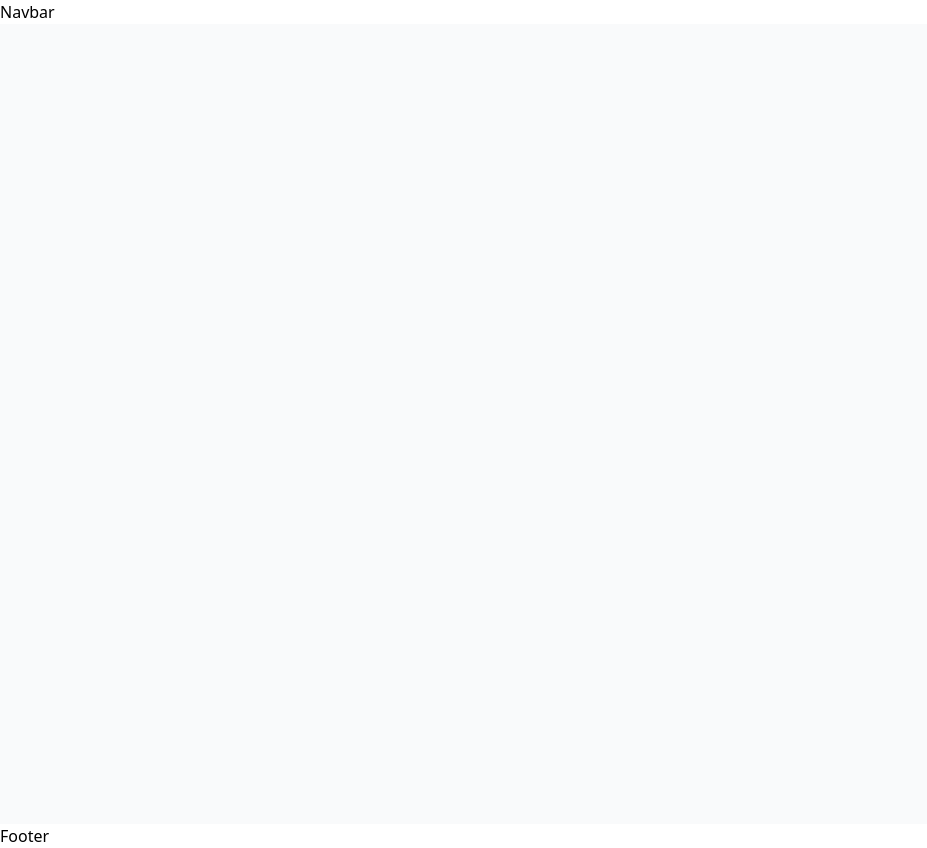
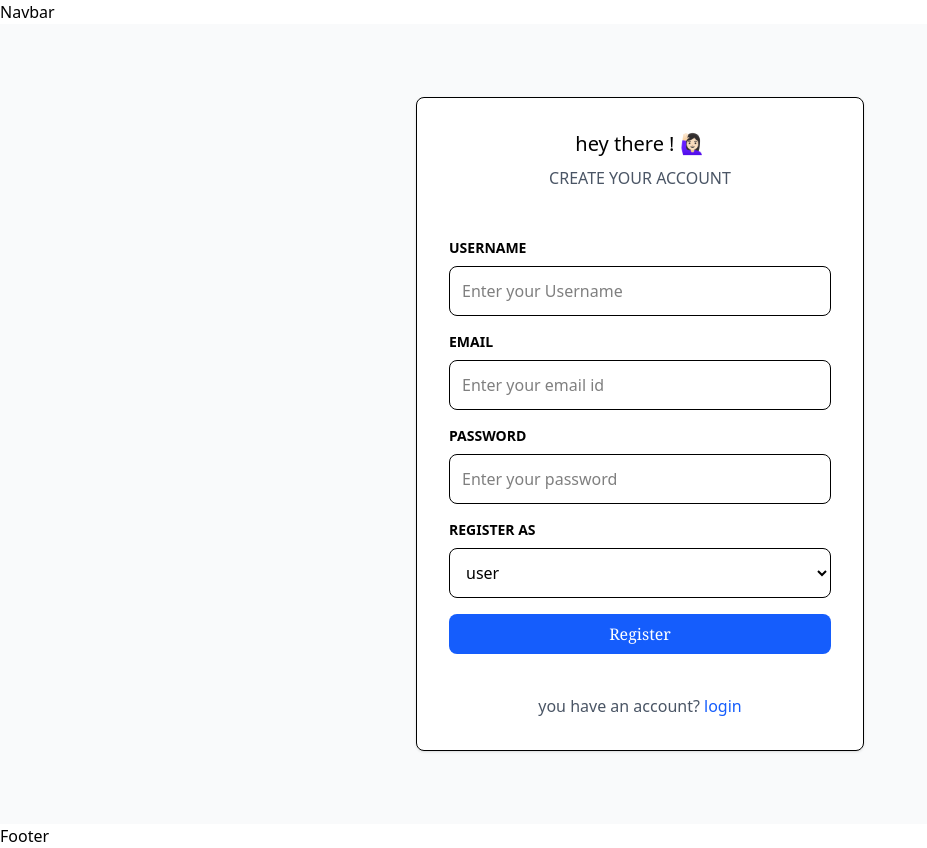
Before and after one commit to Abhilasha-Ahingare/Event-Management-Ticketing-System, a React (Vite) app in the folder event mangar/frontend/: page /registration in a window 1280 px wide. Shown: the whole page, without its empty margins (0-927 px from the left). Built offline with nearby package versions, Linux system fonts and the light colour scheme; no server answers.

Commit message:
authetication complete

```diff
--- a/event mangar/frontend/src/App.jsx
+++ b/event mangar/frontend/src/App.jsx
@@ -1,22 +1,20 @@
-import { useState } from "react";
 import { Routes, Route } from "react-router-dom";
 import Navbar from "./components/Navbar";
 import Home from "./pages/Home";
+import Login from "./pages/Login";
+import Register from "./pages/Register";
 import EventDetail from "./pages/EventDetails";
 import MyTickets from "./pages/MyTickets";
+import OrganizerDashBoard from "./pages/OrganizerDashBoard";
+import NotFound from "./pages/NotFound";
 import Footer from "./components/Footer";
-import NotFound from "./pages/NotFound";
-import OrganizerDashBoard from "./pages/OrganizerDashBoard";
-import Login from "./pages/Login";
 import ProtectRoutes from "./ProtectRoutes";
-import Register from "./pages/Register";
 
 function App() {
   return (
     <>
       <Navbar />
       <Routes>
-        {/* Protect home page, only logged-in users can access */}
         <Route
           path="/"
           element={
@@ -25,13 +23,9 @@ function App() {
             </ProtectRoutes>
           }
         />
-        {/* Login page is public */}
         <Route path="/login" element={<Login />} />
         <Route path="/registration" element={<Register />} />
-
-        {/* Event details can be public or protected as needed */}
         <Route path="/event/:id" element={<EventDetail />} />
-        {/* User tickets, only for users */}
         <Route
           path="/tickets"
           element={
@@ -40,7 +34,6 @@ function App() {
             </ProtectRoutes>
           }
         />
-        {/* Organizer dashboard, only for organizers */}
         <Route
           path="/organizer"
           element={
@@ -49,8 +42,7 @@ function App() {
             </ProtectRoutes>
           }
         />
-        {/* Not found route */}
-        <Route path="/*" element={<NotFound />} />
+        <Route path="*" element={<NotFound />} />
       </Routes>
       <Footer />
     </>
--- a/event mangar/frontend/src/pages/Login.jsx
+++ b/event mangar/frontend/src/pages/Login.jsx
@@ -1,13 +1,97 @@
-import React from 'react'
+import React, { useState } from "react";
+import { useNavigate, Link } from "react-router-dom";
+import { UserAuth } from "../context/Authcontext";
+import api from "../context/utils/api";
 
 const Login = () => {
+  const [email, setEmail] = useState("");
+  const [password, setPassword] = useState("");
+  const { setUser } = UserAuth();
+  const navigate = useNavigate();
+
+  const submitHandler = async (e) => {
+    e.preventDefault();
+    try {
+      const { data } = await api.post(`/auth/login`, { email, password });
+      localStorage.setItem("token", data.token);
+      setUser(data.user);
+
+      alert("Login successfully!");
+      navigate("/");
+    } catch (err) {
+      alert(err.response?.data?.message || "Login failed. Try again.");
+      console.error("Login failed:", err);
+    }
+  };
+
   return (
-    <div className='w-full h-screen flex justify-center items-center bg-gray-50'>
-      <form className='w-full max-w-md bg-white p-8 rounded-lg border shadow-sm m-4'>
+    <div className="w-full h-screen flex justify-center items-center bg-gray-50">
+      <form
+        className="w-full max-w-md bg-white p-8 rounded-lg border shadow-sm m-4"
+        onSubmit={submitHandler}
+      >
+        <div className="flex flex-col items-center mb-6">
+          <h2 className="text-xl font-medium mb-2">Welcome Back! 💬</h2>
+          <p className="text-center text-gray-600 mb-6 uppercase">
+            Enter your email and password
+          </p>
+        </div>
 
+        <div className="space-y-4">
+          <div className="mb-4">
+            <label
+              htmlFor="email"
+              className="block text-sm font-semibold mb-2 uppercase"
+            >
+              Email
+            </label>
+            <input
+              type="email"
+              value={email}
+              name="email"
+              id="email"
+              placeholder="Enter your email id"
+              autoComplete="new-password"
+              onChange={(e) => setEmail(e.target.value)}
+              className="w-full p-3 border rounded-lg focus:outline-none focus:right-2 focus:ring-blue-500"
+            />
+          </div>
+
+          <div className="mb-4">
+            <label
+              htmlFor="password"
+              className="block text-sm font-semibold mb-2 uppercase"
+            >
+              Password
+            </label>
+            <input
+              type="password"
+              value={password}
+              name="password"
+              id="password"
+              placeholder="Enter your password"
+              autoComplete="new-password"
+              onChange={(e) => setPassword(e.target.value)}
+              className="w-full p-3 border rounded-lg focus:outline-none focus:right-2 focus:ring-blue-950"
+              minLength="6"
+            />
+          </div>
+          <button
+            type="submit"
+            className="w-full bg-blue-600 text-white p-2 rounded-lg hover:bg-blue-700 transition-colors font-serif"
+          >
+            Login
+          </button>
+        </div>
+        <div className="mt-6 text-center">
+          <span className="text-gray-600">Don't have an account? </span>
+          <Link to="/register" className="text-blue-600 hover:underline">
+            Register
+          </Link>
+        </div>
       </form>
     </div>
-  )
-}
+  );
+};
 
-export default Login
+export default Login;
--- a/event mangar/frontend/src/pages/Register.jsx
+++ b/event mangar/frontend/src/pages/Register.jsx
@@ -1,12 +1,148 @@
-import React from 'react'
+import React, { useState } from "react";
+import { Link, useNavigate } from "react-router-dom";
+import { UserAuth } from "../context/Authcontext";
+import api from "../context/utils/api";
 
 const Register = () => {
+  const [email, setEmail] = useState("");
+  const [password, setPassword] = useState("");
+  const [role, setRole] = useState("user");
+  const [Username, setUsername] = useState("");
+  const navigate = useNavigate();
+  const { setUser } = UserAuth();
+
+  const submitHandler = async (e) => {
+    e.preventDefault();
+    try {
+      const response = await api.post(`/auth/registration`, {
+        Username,
+        email,
+        password,
+        role,
+      });
+
+      if (response.status === 201 && response.data) {
+        const { token, user } = response.data;
+        if (token) {
+          localStorage.setItem("token", token);
+        }
+        if (setUser) setUser(user);
+
+        alert("Registration successful & logged in!");
+        navigate("/login");
+      } else {
+        alert("Registration failed. Please try again.");
+      }
+    } catch (error) {
+      alert("Registration failed. Please try again.");
+      console.error("registration failed", error);
+    }
+  };
 
   return (
-    <div className='w-full h-screen flex justify-center items-center bg-gray-50'>
-      <form className='border-red-100'></form>
+    <div className="w-full h-screen flex justify-center items-center bg-gray-50">
+      <form
+        className="w-full max-w-md bg-white p-8 rounded-lg border shadow-sm m-4"
+        onSubmit={submitHandler}
+      >
+        <div className="flex flex-col items-center mb-6">
+          <h2 className="text-xl font-medium mb-2">hey there ! 🙋🏻‍♀️</h2>
+          <p className="text-center text-gray-600 mb-6 uppercase">
+            Create your account
+          </p>
+        </div>
+        <div className="space-y-4">
+          <div className="mb-4">
+            <label
+              htmlFor="Username"
+              className="block text-sm font-semibold mb-2 uppercase"
+            >
+              Username
+            </label>
+            <input
+              type="text"
+              value={Username}
+              name="Username"
+              id="Username"
+              placeholder="Enter your Username"
+              onChange={(e) => setUsername(e.target.value)}
+              className="w-full p-3 border rounded-lg focus:outline-none focus:right-2 focus:ring-blue-500"
+              required
+            />
+          </div>
+          <div className="mb-4">
+            <label
+              htmlFor="email"
+              className="block text-sm font-semibold mb-2 uppercase"
+            >
+              Email
+            </label>
+            <input
+              type="email"
+              value={email}
+              name="email"
+              id="email"
+              placeholder="Enter your email id"
+              onChange={(e) => setEmail(e.target.value)}
+              className="w-full p-3 border rounded-lg focus:outline-none focus:right-2 focus:ring-blue-500"
+              required
+            />
+          </div>
+          <div className="mb-4">
+            <label
+              htmlFor="password"
+              className="block text-sm font-semibold mb-2 uppercase"
+            >
+              Password
+            </label>
+            <input
+              type="password"
+              value={password}
+              name="password"
+              id="password"
+              placeholder="Enter your password"
+              onChange={(e) => setPassword(e.target.value)}
+              className="w-full p-3 border rounded-lg focus:outline-none focus:right-2 focus:ring-blue-500"
+              minLength="6"
+              required
+            />
+          </div>
+          <div className="mb-4">
+            <label
+              htmlFor="role"
+              className="block text-sm font-semibold mb-2 uppercase"
+            >
+              Register as
+            </label>
+            <select
+              id="role"
+              name="role"
+              value={role}
+              onChange={(e) => setRole(e.target.value)}
+              className="w-full p-3 border rounded-lg focus:outline-none focus:right-2 focus:ring-blue-500"
+              required
+            >
+              <option value="user">user</option>
+              <option value="organizer">organizer</option>
+            </select>
+          </div>
+          <button
+            type="submit"
+            className="w-full bg-blue-600 text-white p-2 rounded-lg hover:bg-blue-700 transition-colors font-serif"
+          >
+            Register
+          </button>
+
+          <div className="mt-6 text-center">
+            <span className="text-gray-600">you have an account? </span>
+            <Link to="/login" className="text-blue-600 hover:underline">
+              login
+            </Link>
+          </div>
+        </div>
+      </form>
     </div>
-  )
-}
+  );
+};
 
-export default Register
+export default Register;
```
Also changed, not shown: event mangar/frontend/src/context/Authcontext.jsx (+27 -46 lines).
